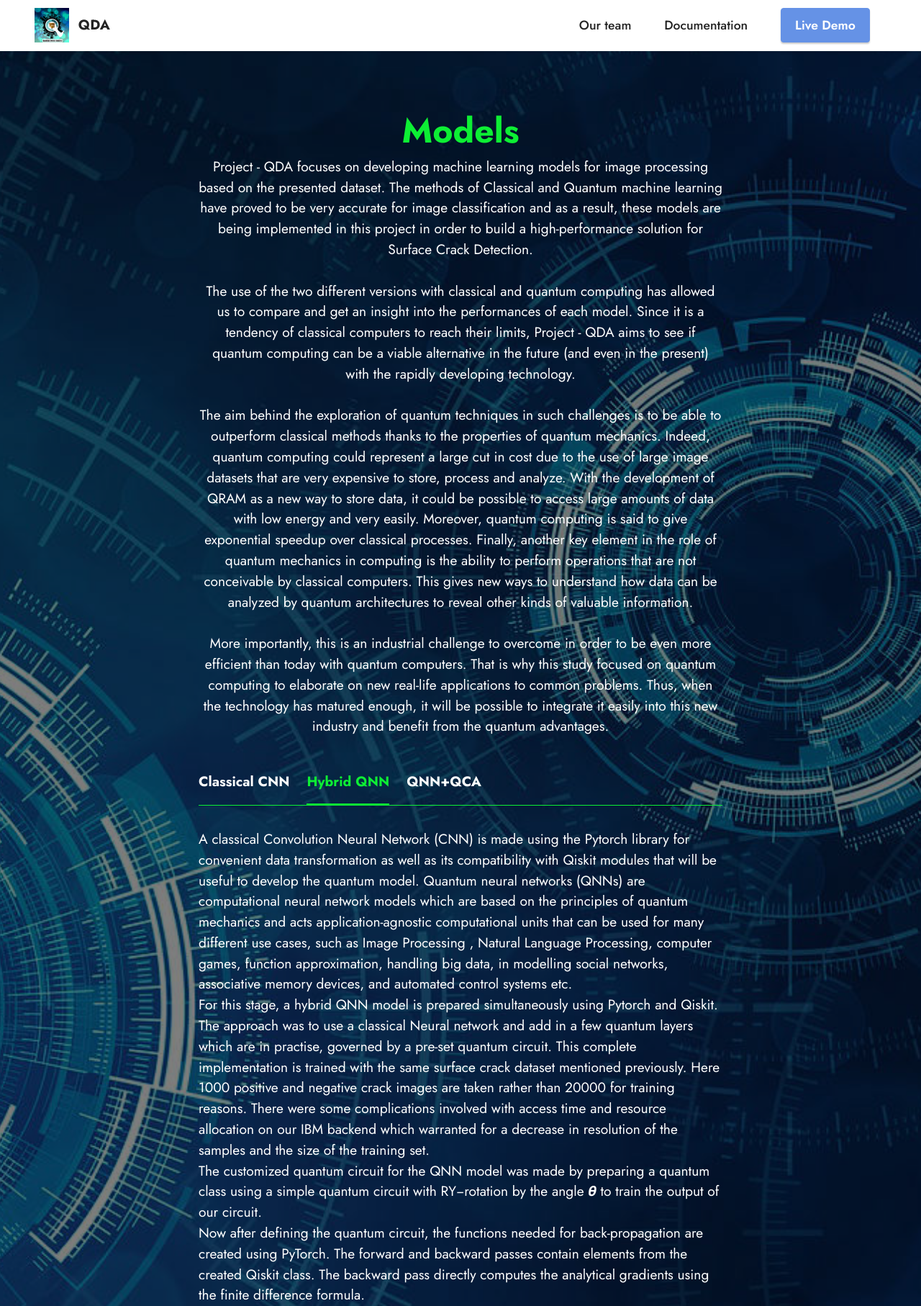
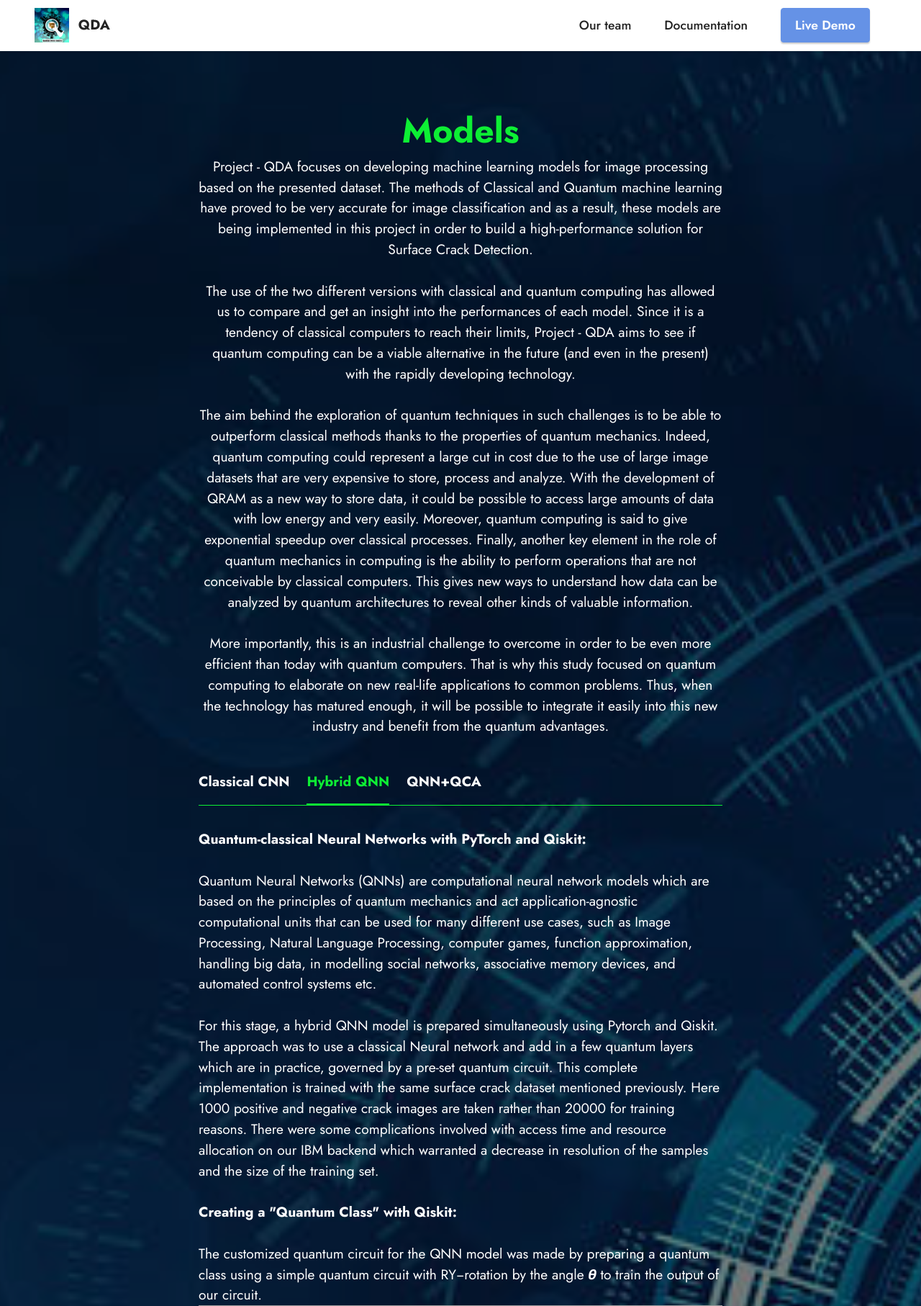
Before and after one commit to Varary73/BMW_QDA, a Flask app: page /documentation in a window 1280 px wide, after a click on "Hybrid QNN". Shown: the top 1814 px of the page at 72% size. Run offline with Flask 2, Linux system fonts and the light colour scheme; some libraries are stand-ins or nearby versions; some web fonts are replaced; grey boxes are pictures that could not be loaded.

Commit message:
Update documentation.html

```diff
--- a/templates/documentation.html
+++ b/templates/documentation.html
@@ -108,8 +108,7 @@
 					<img src="{{ url_for('static', filename='assets/images/CNN3.png') }}" alt="">
 					Thus the negative log-likelihood loss function oscillates between 0.55 and 0.50 after some iterations. At this stage, it is better to take an iteration close to 0.50 because the model will not learn more. This gives a training accuracy of 0.8431 on the training set composed of 1587 images and 413 for the validation set. This gives a lot of left images to form new datasets at each epoch with the same length but only different images.
 					<img src="{{ url_for('static', filename='assets/images/CNN4.png') }}" alt="">
-					This image is represented the testing accuracy along with the training. As we can see, the train and validation accuracy is very close with a maximum of 0.939467 for validation. This allows us to have a strong classical model for the image classification between the negative label with no cracks and the positive label with cracks.
-					In the end, the results are shown here when the model is presented with new data images.
+					This image is represented the testing accuracy along with the training. As we can see, the train and validation accuracy is very close with a maximum of 0.939467 for validation. This allows us to have a strong classical model for the image classification between the negative label with no cracks and the positive label with cracks. In the end, the results are shown here when the model is presented with new data images.
 					<img src="{{ url_for('static', filename='assets/images/CNN5.png') }}" alt="">
 					The model is built to only highlight the crack zones of the images. Thus we can see that for the left image labelled Negative, the whole image is green which indicates the model has detected no cracks. The image is predicted as Negative. On the right, the model also detected the no crack zones that appear in green but some areas are red indicating the detection of cracks. The image is predicted as Positive and the model specifies precisely the location of the cracks.
 					<br><br>
@@ -122,21 +121,54 @@
                         <div class="row">
                             <div class="col-md-12">
                                 <p class="mbr-text mbr-fonts-style display-7">
-                                    A classical Convolution Neural Network (CNN) is made using the Pytorch library for convenient data transformation as well as its compatibility with Qiskit modules that will be useful to develop the quantum model.
-
-Quantum neural networks (QNNs) are computational neural network models which are based on the principles of quantum mechanics and acts application-agnostic computational units that can be used for many different use cases, such as Image Processing , Natural Language Processing, computer games, function approximation, handling big data, in modelling social networks, associative memory devices, and automated control systems etc.
-<br>For this stage, a hybrid QNN model is prepared simultaneously using Pytorch and Qiskit. The approach was to use a classical Neural network and add in a few quantum layers which are in practise, governed by a pre-set quantum circuit. This complete implementation is trained with the same surface crack dataset mentioned previously. Here 1000 positive and negative crack images are taken rather than 20000 for training reasons. There were some complications involved with access time and resource allocation on our IBM backend which warranted for a decrease in resolution of the samples and the size of the training set.
-<br>The customized quantum circuit for the QNN model was made by preparing a quantum class using a simple quantum circuit with RY−rotation by the angle 𝜽 to train the output of our circuit.
-<br>Now after defining the quantum circuit, the functions needed for back-propagation are created using PyTorch. The forward and backward passes contain elements from the created Qiskit class. The backward pass directly computes the analytical gradients using the finite difference formula.
-<br>We have loaded the data and coded a class that creates our quantum circuit which contains 1 trainable parameter. This quantum parameter will be inserted into a classical neural network along with the other classical parameters to form the hybrid neural network. We also created backward and forward pass functions that allow us to do backpropagation and optimise our neural network. Lastly, we need to specify our neural network architecture such that we can begin to train our parameters using optimization techniques provided by PyTorch.
-<br>The network will need to be compatible in terms of its dimensionality when the quantum layer (such that in the quantum circuit) will be inserted. Since the quantum circuit in this paper contains 1 parameter, the network should condense neurons down to size 1. A typical Convolutional Neural Network with two fully-connected layers at the end is made up. The value of the last neuron of the fully-connected layer is fed as the parameter 𝜽 into our quantum circuit. The circuit measurement then serves as the final prediction for 0 or 1 as provided by a σz measurement. Now by using Adam PyTorch optimiser, learning rate as 0.001 and negative log-likelihood loss function in order to train over multiple epochs.
-<br>At the end of the training process, we obtain the following evolution for the loss function.
-Considerations are-
-5 layer NN, Image input resolution = 6x6, Scaling Method: LANCZOS, Train Dataset size = 159, Test Dataset size = 39, Image channels = 1, Hybrid fully connected quantum layers = 1, Simulator =aer_simulator, No of Qubits = 1.
-This gives a training accuracy of 0.667 on the training set composed of 159 images for the situation and the rest is for testing and validation.
-Training accuracy : 66.7%  and  Validation accuracy: 63.40%
-In this image are represented the testing accuracy along with the training. As we can see, the training accuracy is higher with a final score of 0.692 compared to the testing accuracy. This allows us to have a hybrid model for the image classification between the negative label with no cracks and the positive label with cracks.
-
+					<strong>Quantum-classical Neural Networks with PyTorch and Qiskit:</strong>
+					<br><br>
+					Quantum Neural Networks (QNNs) are computational neural network models which are based on the principles of quantum mechanics and act application-agnostic computational units that can be used for many different use cases, such as Image Processing, Natural Language Processing, computer games, function approximation, handling big data, in modelling social networks, associative memory devices, and automated control systems etc.
+					<br><br>
+					For this stage, a hybrid QNN model is prepared simultaneously using Pytorch and Qiskit. The approach was to use a classical Neural network and add in a few quantum layers which are in practice, governed by a pre-set quantum circuit. This complete implementation is trained with the same surface crack dataset mentioned previously. Here 1000 positive and negative crack images are taken rather than 20000 for training reasons. There were some complications involved with access time and resource allocation on our IBM backend which warranted a decrease in resolution of the samples and the size of the training set.
+					<br><br>
+					<strong>Creating a "Quantum Class" with Qiskit:</strong>
+					<br><br>
+					The customized quantum circuit for the QNN model was made by preparing a quantum class using a simple quantum circuit with RY−rotation by the angle 𝜽 to train the output of our circuit.
+					<img src="{{ url_for('static', filename='assets/images/QNN1.png') }}" alt="">
+					To measure the output in the z−basis, we calculate the σz expectation as:
+					<img src="{{ url_for('static', filename='assets/images/QNN2.png') }}" alt="">
+					After implementing this the calculated expected value comes out to be 0.54.
+					<br><br>
+					<strong>Creating a "Quantum-Classical Class" with PyTorch:</strong>
+					Now after defining the quantum circuit, the functions needed for back-propagation are created using PyTorch. The forward and backward passes contain elements from the created Qiskit class. The backward pass directly computes the analytical gradients using the finite difference formula.
+					<br><br>
+					<strong>Data Loading and Preprocessing and training the network:</strong>
+					<br><br>
+					We have loaded the data and coded a class that creates our quantum circuit which contains 1 trainable parameter. This quantum parameter will be inserted into a classical neural network along with the other classical parameters to form the hybrid neural network. We also created backwards and forward pass functions that allow us to do backpropagation and optimise our neural network. Lastly, we need to specify our neural network architecture such that we can begin to train our parameters using optimization techniques provided by PyTorch.
+					<br><br>
+					<strong>Creating the Hybrid Neural Network and training:</strong>
+					<br><br>
+					The network will need to be compatible in terms of its dimensionality when the quantum layer (such that in the quantum circuit) will be inserted. Since the quantum circuit in this paper contains 1 parameter, the network should condense neurons down to size 1. A typical Convolutional Neural Network with two fully connected layers at the end is made up. The value of the last neuron of the fully connected layer is fed as the parameter 𝜽 into our quantum circuit. The circuit measurement then serves as the final prediction for 0 or 1 as provided by a σz measurement. Now by using Adam PyTorch optimiser, the learning rate is 0.001 and negative log-likelihood loss function to train over multiple epochs.
+					<br><br>
+					<strong>Results:</strong>
+					<br><br>
+					The model was retrained for 19 epochs on the training data set sample while measuring loss and accuracy on the validation set. The summary of the final model used for the experimentations is shown in the following image.
+					<img src="{{ url_for('static', filename='assets/images/QNN3.png') }}" alt="">
+					At the end of the training process, we obtain the following evolution for the loss function.
+					<br><br>
+					<strong>Define Optimizer and Loss Function:</strong>
+					<br><br>
+					Learning rate decay- As we train the model, we can decide to change the learning rate dynamically. The scheduler helps us in doing that. In the 1st epoch, the learning rate was 0.1, then the learning rate in epoch 4 would be 0.01.
+					<br>
+					Considerations are:
+					<br>
+					5 layer NN, Image input resolution = 6x6, Scaling Method: LANCZOS, Train Dataset size = 159, Test Dataset size = 39, Image channels = 1, Hybrid fully connected quantum layers = 1, Simulator =aer_simulator, No of Qubits = 1.
+					<img src="{{ url_for('static', filename='assets/images/QNN4.png') }}" alt="">
+					This gives a training accuracy of 0.8599 on the training set composed of 159 images for the situation and the rest is for testing and validation.
+					<img src="{{ url_for('static', filename='assets/images/QNN5.png') }}" alt="">
+					Training accuracy: 85.99%  and  Validation accuracy: 95.02%
+					<br>
+					This image is represented the testing accuracy along with the training. As we can see, the training accuracy is lesser with a final score of 0.8599 compared to the testing accuracy. This allows us to have a hybrid model for the image classification between the negative label with no cracks and the positive label with cracks.
+					<br><br>
+					These are the results displayed at the end of the analysis on new images of the dataset.
+					<img src="{{ url_for('static', filename='assets/images/QNN6.png') }}" alt="">
+					The model is built to only highlight the crack zones of the images. Thus we can see that for the left image labelled Negative, the whole image is green which indicates the model has detected no cracks. The image is predicted as Negative. On the right, the model also detected the no crack zones that appear in green but some areas are red indicating the detection of cracks. The image is predicted as Positive and the model specifies precisely the location of the cracks.
 				</p>
                             </div>
                         </div>
```
